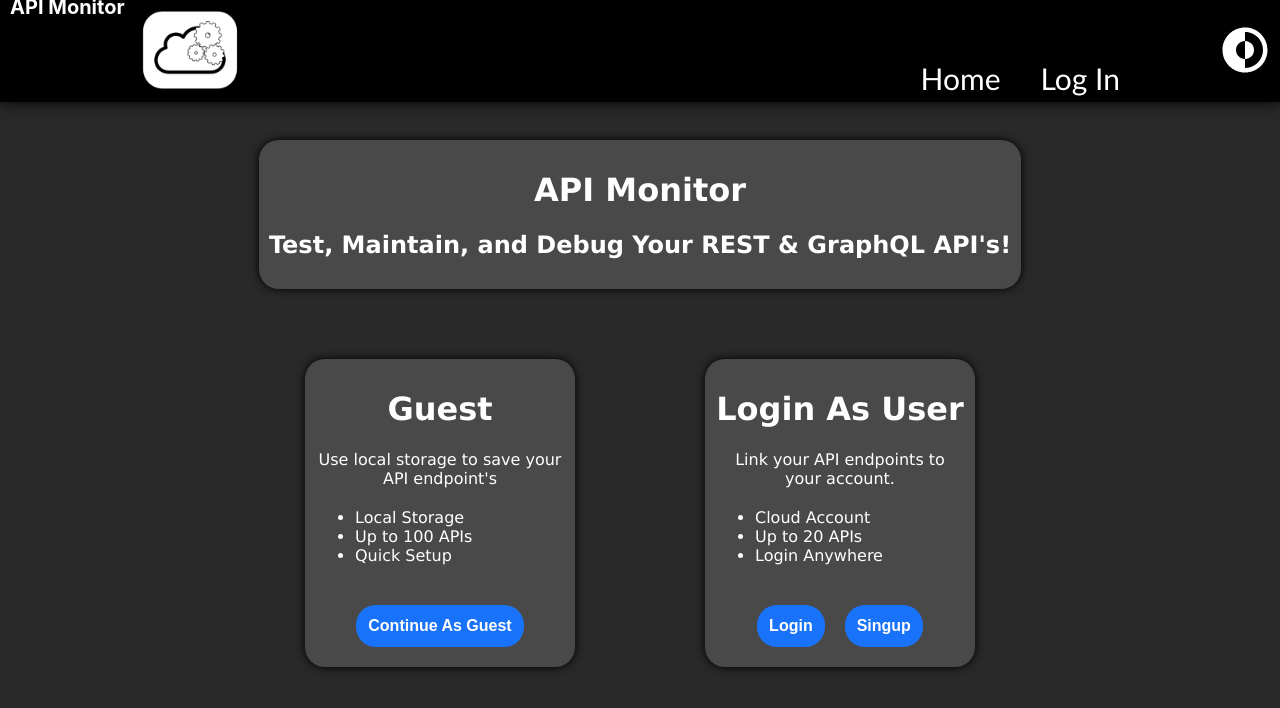
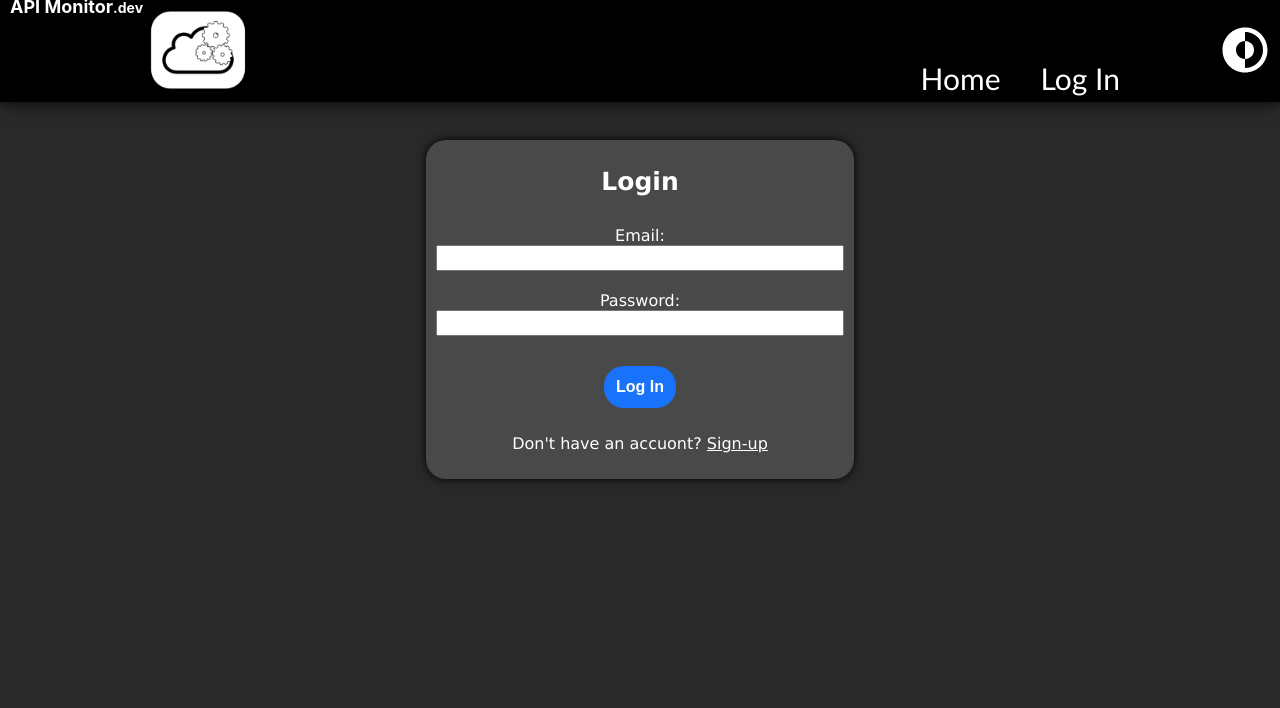
Before and after one commit to JoshBergman/Api-Monitor-Frontend, a React (Create React App) app: page /login in a window 1280 px wide. Before the commit this address led to /welcome. Shown: the top 708 px of the page. Built offline with nearby package versions, Linux system fonts and the light colour scheme.

Commit message:
Signup & Login pages added

```diff
--- a/src/App.tsx
+++ b/src/App.tsx
@@ -7,6 +7,8 @@ import { RootState } from './App/Store';
 import Header from './Components/UI/GUI/Header/Header';
 import GuestPage from './Components/Pages/GuestPage';
 import LandingPage from './Components/Pages/LandingPage';
+import Login from './Components/Pages/Login';
+import Signup from './Components/Pages/Signup';
 
 //todo get loading spinner for suspense fallback
 
@@ -28,6 +30,14 @@ function App() {
             element={<GuestPage />}
             />
             <Route
+            path="/login"
+            element={<Login />}
+            />
+            <Route
+            path="/signup"
+            element={<Signup />}
+            />
+            <Route
             path="*"
             element={<Navigate to="/welcome" replace />}
             />
--- /dev/null
+++ b/src/Components/Pages/Login.tsx
@@ -0,0 +1,8 @@
+import React from 'react';
+import AuthPage from '../Users/Shared/AuthPage';
+
+export default function Login() {
+  return (
+   <AuthPage isLoginPage={true} />
+  );
+}
--- /dev/null
+++ b/src/Components/Pages/Signup.tsx
@@ -0,0 +1,8 @@
+import React from 'react';
+import AuthPage from '../Users/Shared/AuthPage';
+
+export default function Signup() {
+  return (
+    <AuthPage isLoginPage={false} />
+  );
+}
--- a/src/Components/UI/GUI/Header/Header.module.css
+++ b/src/Components/UI/GUI/Header/Header.module.css
@@ -41,12 +41,16 @@
 .textContainer {
     width: fit-content;
     height: fit-content;
-    font-size: 10px;
+    font-size: 9px;
 
     float: left;
-    margin-top: -18px;
+    margin-top: -16px;
     margin-left: 10px;
     margin-right: 5px;
+}
+
+.strong {
+    font-size: 14px;
 }
 
 @media (max-width: 1100px){
--- a/src/Components/UI/GUI/Header/Header.tsx
+++ b/src/Components/UI/GUI/Header/Header.tsx
@@ -33,7 +33,7 @@ export default function Header() {
   return (
     <React.Fragment>
     <div className={styles.mainHeaderContainer} style={currStyle.mainBackground}>
-        {!isMobile && <div className={styles.textContainer}><h1 className={styles.monitor} style={currStyle.textColor}>API Monitor</h1></div>}
+        {!isMobile && <div className={styles.textContainer}><h1 className={styles.monitor} style={currStyle.textColor}>API Monitor<strong className={styles.strong}>.dev</strong></h1></div>}
         {!isMobile && <div className={styles.darkButtonContainer}><DarkMode /></div>}
         <div className={styles.contentContainer}>
             <div className={styles.imgContainer}><Link to="/welcome"><img src={logoPic} className={styles.img} alt="logo"/></Link></div>
--- /dev/null
+++ b/src/Components/Users/Login/LoginFields.tsx
@@ -0,0 +1,28 @@
+import React from 'react';
+import Button from '../../UI/Resources/Button';
+
+import styles from '../Shared/Auth.module.css';
+
+export default function LoginFields() {
+
+    const submitHandler = () => {
+        console.log("Submmited dees")
+    };
+
+  return (
+    <div>
+        <h1 className={styles.title}>Login</h1>
+        <form>
+            <div className={styles.inputContainer}>
+                <label className={styles.label}>Email:</label>
+                <input className={styles.input} type="email" autoComplete='username' />
+            </div>
+            <div className={styles.inputContainer}>
+                <label className={styles.label}>Password:</label>
+                <input className={styles.input} type="password" autoComplete='current-password' />
+            </div>
+            <Button onClick={submitHandler}>Log In</Button>
+        </form>
+    </div>
+  );
+}
--- /dev/null
+++ b/src/Components/Users/Shared/Auth.module.css
@@ -0,0 +1,27 @@
+.title {
+    text-align: center;
+    font-size: 25px;
+    margin-bottom: 30px;
+}
+
+.label {
+    display: block;
+}
+
+.input {
+    height: 20px;
+    width: 400px;
+}
+
+.inputContainer {
+    width: fit-content;
+    height: fit-content;
+
+    margin: 20px auto;
+}
+
+@media (max-width: 420px){
+    .input {
+        width: 200px;
+    }
+}
--- /dev/null
+++ b/src/Components/Users/Shared/AuthPage.tsx
@@ -0,0 +1,28 @@
+import React from 'react';
+import { Link } from 'react-router-dom';
+import { useSelector } from 'react-redux';
+
+import Card from '../../UI/Resources/Card';
+import LoginFields from '../Login/LoginFields';
+import SignupFields from '../Signup/SignupFields';
+import { RootState } from '../../../App/Store';
+
+interface Props {
+    isLoginPage: boolean;
+}
+
+export default function AuthPage({isLoginPage}:Props) {
+    const styleState = useSelector((state: RootState) => state.style);
+
+  return (
+    <Card>
+        <React.Fragment>
+            {isLoginPage && <LoginFields />}
+            {!isLoginPage && <SignupFields />}
+
+            {!isLoginPage && <p>Already have an account? <Link to="/login" style={styleState.styles.textColor}>Login</Link></p>}
+            {isLoginPage && <p>Don't have an accuont? <Link to="/signup" style={styleState.styles.textColor}>Sign-up</Link></p>}
+        </React.Fragment>
+    </Card>
+  );
+}
--- /dev/null
+++ b/src/Components/Users/Signup/SignupFields.tsx
@@ -0,0 +1,28 @@
+import React from 'react';
+import Button from '../../UI/Resources/Button';
+
+import styles from '../Shared/Auth.module.css';
+
+export default function SignupFields() {
+
+    const submitHandler = () => {
+        console.log("Submmited dees")
+    };
+
+  return (
+    <div>
+        <h1 className={styles.title}>Create Account</h1>
+        <form>
+            <div className={styles.inputContainer}>
+                <label className={styles.label}>Email:</label>
+                <input className={styles.input} type="email" autoComplete='username' />
+            </div>
+            <div className={styles.inputContainer}>
+                <label className={styles.label}>Password:</label>
+                <input className={styles.input} type="password" autoComplete='current-password' />
+            </div>
+            <Button onClick={submitHandler}>Log In</Button>
+        </form>
+    </div>
+  )
+}
--- a/src/Features/StyleSlice.ts
+++ b/src/Features/StyleSlice.ts
@@ -7,7 +7,7 @@ export interface Style {
     pageBackground: {backgroundColor: string},
 }
 
-interface StyleState {
+export interface StyleState {
     styles: Style,
     isDark: boolean;
 }
```
